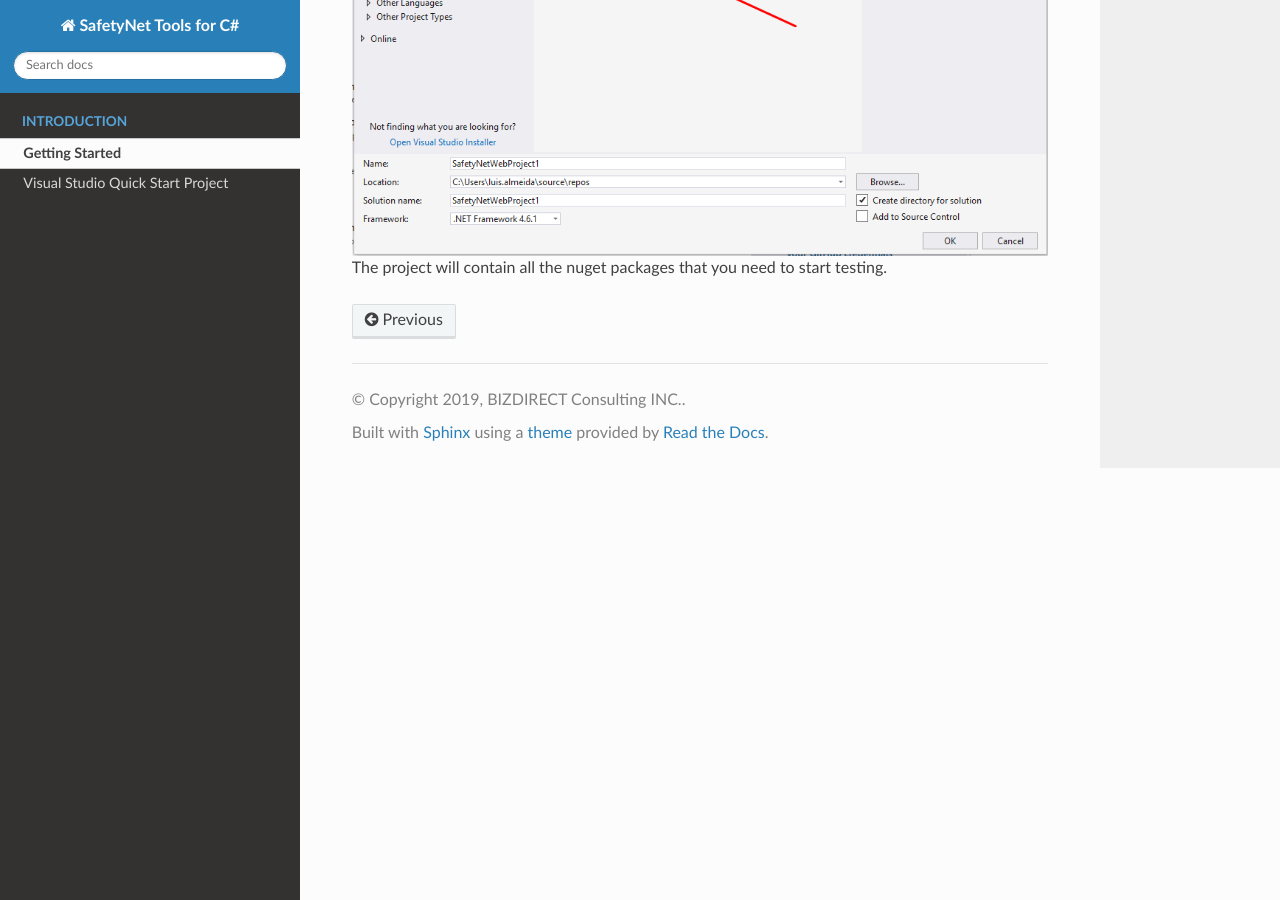
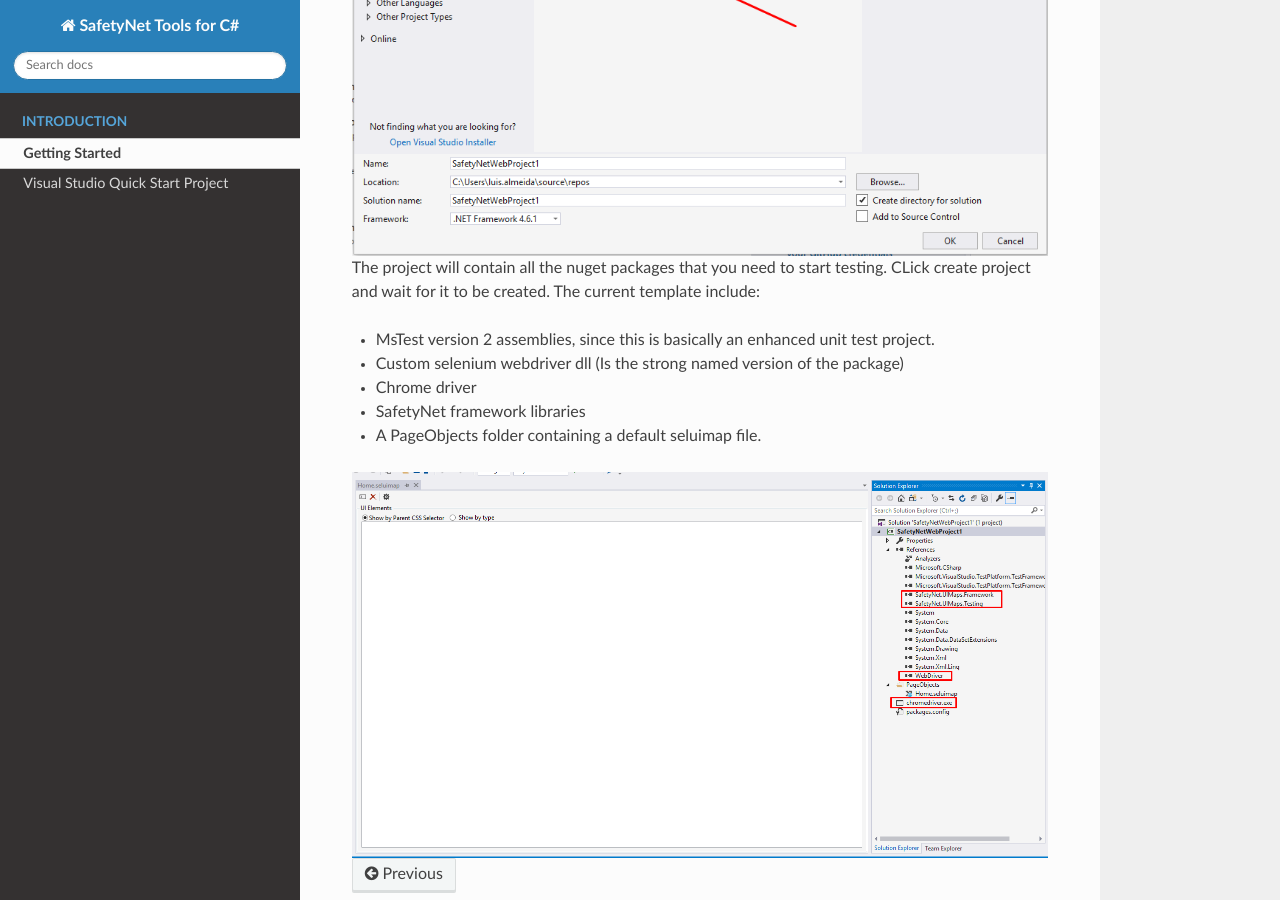
Before and after one commit to luis-cortina/SafetyNetDocs, a Sphinx documentation site: the page built from docs/intro/getting_started.rst, in a window 1280 px wide and 900 px high, scrolled down 714 px. Built offline with Sphinx 7.4.7 and the Read the Docs theme 2.0.0, drawn with Linux system fonts in a browser that asks for light colours.

Commit message:
finish vs project creation

```diff
--- a/docs/intro/getting_started.rst
+++ b/docs/intro/getting_started.rst
@@ -16,3 +16,13 @@
    :align: center
 
 The project will contain all the nuget packages that you need to start testing.
+CLick create project and wait for it to be created. The current template include:
+
+* MsTest version 2 assemblies, since this is basically an enhanced unit test project.
+* Custom selenium webdriver dll (Is the strong named version of the package)
+* Chrome driver
+* SafetyNet framework libraries
+* A PageObjects folder containing a default seluimap file.
+
+.. image:: images/new_project_result.png
+   :align: center
```
Also changed, not shown: docs/intro/images/new_project_result.png (added), 6 other files.
